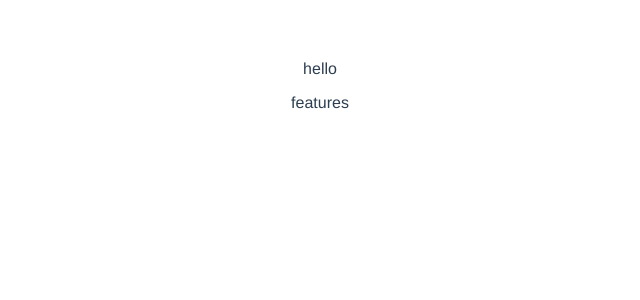
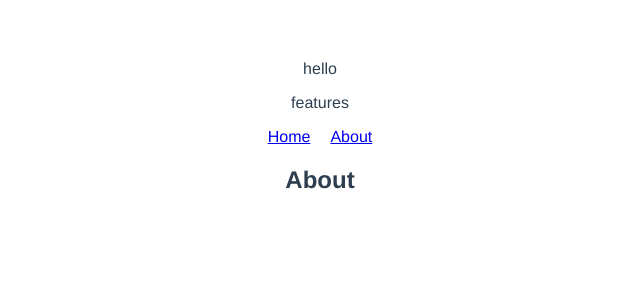
Before and after one commit to Arifkarimm/vue-i18n-starter, a Vue app: page /en/about in a window 1280 px wide. Shown: the top 300 px of the page, without its empty margins (320-960 px from the left). Built offline with nearby package versions, Linux system fonts and the light colour scheme.

Commit message:
router configure for language path

```diff
--- a/package.json
+++ b/package.json
@@ -11,7 +11,8 @@
   "dependencies": {
     "core-js": "^3.6.4",
     "vue": "^2.6.11",
-    "vue-i18n": "^8.0.0"
+    "vue-i18n": "^8.0.0",
+    "vue-router": "^3.1.6"
   },
   "devDependencies": {
     "@kazupon/vue-i18n-loader": "^0.3.0",
--- a/src/App.vue
+++ b/src/App.vue
@@ -1,16 +1,21 @@
 <template>
   <div id="app">
     <HelloI18n />
+
+    <Navbar />
+    <router-view />
   </div>
 </template>
 
 <script>
 import HelloI18n from "./components/HelloI18n.vue";
+import Navbar from "./components/Navbar.vue";
 
 export default {
   name: "App",
   components: {
     HelloI18n,
+    Navbar,
   },
 };
 </script>
--- /dev/null
+++ b/src/components/About.vue
@@ -0,0 +1,11 @@
+<template>
+  <div>
+    <h2>About</h2>
+  </div>
+</template>
+
+<script>
+export default {};
+</script>
+
+<style scoped></style>
--- /dev/null
+++ b/src/components/Home.vue
@@ -0,0 +1,11 @@
+<template>
+  <div>
+    <h2>Home</h2>
+  </div>
+</template>
+
+<script>
+export default {};
+</script>
+
+<style scoped></style>
--- /dev/null
+++ b/src/components/Navbar.vue
@@ -0,0 +1,16 @@
+<template>
+  <div class="nav-menu">
+    <router-link to="/">Home</router-link>
+    <router-link to="/about">About</router-link>
+  </div>
+</template>
+
+<script>
+export default {};
+</script>
+
+<style scoped>
+a {
+  margin: 10px;
+}
+</style>
--- a/src/main.js
+++ b/src/main.js
@@ -1,10 +1,12 @@
-import Vue from 'vue'
-import App from './App.vue'
-import i18n from './i18n'
+import Vue from "vue";
+import App from "./App.vue";
+import i18n from "./i18n";
+import router from "./router";
 
-Vue.config.productionTip = false
+Vue.config.productionTip = false;
 
 new Vue({
   i18n,
-  render: h => h(App)
-}).$mount('#app')
+  router,
+  render: (h) => h(App),
+}).$mount("#app");
--- /dev/null
+++ b/src/router.js
@@ -0,0 +1,33 @@
+import Vue from "vue";
+import Router from "vue-router";
+import Home from "@/components/Home.vue";
+import About from "@/components/About.vue";
+
+Vue.use(Router);
+
+export default new Router({
+  mode: "history",
+  base: process.env.BASE_URL,
+  routes: [
+    {
+      path: "/:lang",
+      component: {
+        render(c) {
+          return c("router-view");
+        },
+      },
+      children: [
+        {
+          path: "/",
+          name: "home",
+          component: Home,
+        },
+        {
+          path: "about",
+          name: "about",
+          component: About,
+        },
+      ],
+    },
+  ],
+});
```
Also changed, not shown: 1 other file (tests, documents, lock files or other folders).
